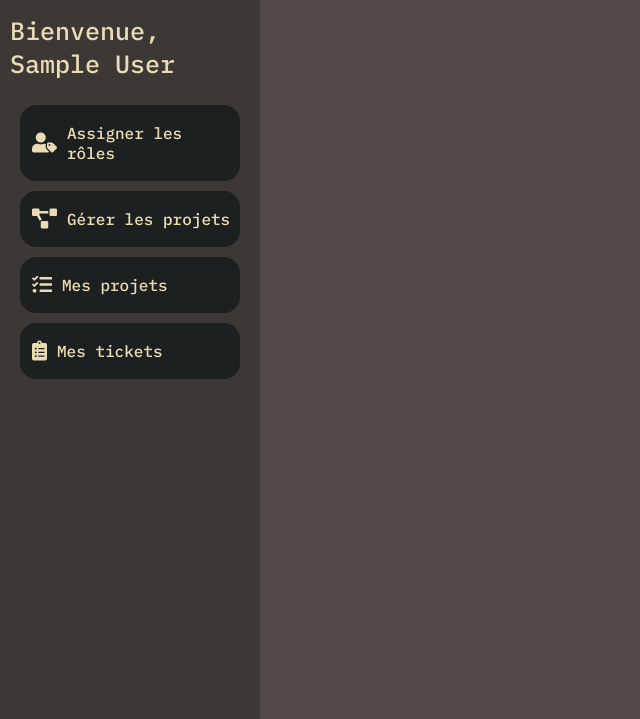
After one commit to AntoineLemarchand/Btracker, a PHP site: page /pages/dashboard.php in a window 1280 px wide. The commit adds this page. Shown: the part 101-820 px from the top of the page, without its empty margins (0-640 px from the left). Run offline with PHP 8.4, Linux system fonts and the light colour scheme; the visitor is signed in with stand-in values (Sample User, id 1); some libraries are stand-ins or nearby versions.

Commit message:
added basic ui for dashboard

```diff
--- a/index.php
+++ b/index.php
@@ -1,7 +1,7 @@
 <?php
 session_start();
 if (!isset($_SESSION['Uname'])) {
-  header('Location: pages/login.php');
+  header('Location: pages/login.html');
 } else {
   header('Location: pages/dashboard.php');
 }
--- /dev/null
+++ b/pages/dashboard.php
@@ -0,0 +1,45 @@
+<?php session_start(); ?>
+<!DOCTYPE HTML>
+<html>
+<head>
+  <meta charset="utf-8">
+  <link rel="icon" href="../../../images/icon.svg">
+  <link rel="stylesheet" href="../styles/baseUI.css">
+  <?php echo "<link rel='stylesheet' href='../styles/role/".$_SESSION['role'].".css'>"; ?>
+  <link rel="stylesheet" href="https://use.fontawesome.com/releases/v5.12.1/css/all.css" crossorigin="anonymous">
+  <link href="https://fonts.googleapis.com/css2?family=IBM+Plex+Mono:wght@500&display=swap" rel="stylesheet">
+</head>
+<body>
+  <header>
+<?php echo "<img src='../../../images/btackerlogo/btracker".$_SESSION['role'].".svg' alt='logo'>"; ?>
+    <form action="../pages/search.php">
+        <input type="text" name="searchQuery">
+        <button type="submit"><i class="fas fa-search"></i></button>
+    </form>
+    <a href="account.php">
+    <div id="account">
+      <p><?php echo strtoupper($_SESSION['name'][0]) ?></p>
+    </div>
+    </a>
+  </header>
+  <nav>
+    <p id="bienvenido">Bienvenue, <?php echo $_SESSION['name'] ?></p>
+    <a href="roleAssign.php" class="option">
+      <i class="fas fa-user-tag"></i>
+      <p>Assigner les rôles</p>
+    </a>
+    <a href="projectManager.php" class="option">
+      <i class="fas fa-project-diagram"></i>
+      <p>Gérer les projets</p>
+    </a>
+    <a href="mysProjects.php" class="option">
+      <i class="fas fa-tasks"></i>
+      <p>Mes projets</p>
+    </a>
+    <a href="myTickets.php" class="option">
+      <i class="fas fa-clipboard-list"></i>
+      <p>Mes tickets</p>
+    </a>
+  </nav>
+</body>
+</html>
--- /dev/null
+++ b/styles/baseUI.css
@@ -0,0 +1,112 @@
+html, body {
+  margin: 0;
+  font-family: 'IBM Plex Mono', monospace;
+  overflow-y: hidden;
+}
+
+body {
+  background-color: #504945;
+}
+
+header {
+  background-color: #282828;
+  display: flex;
+  flex-direction: row;
+  justify-content: space-between;
+}
+
+
+header img {
+  width: 10vh;
+  margin: 10px;
+}
+
+header form, header #account {
+  margin-top: auto;
+  margin-bottom: auto;
+  display: flex;
+  justify-content: center;
+  align-items: center;
+}
+
+header a {
+  margin-top: auto;
+  margin-bottom: auto;
+  text-decoration: none;
+}
+
+header #account {
+  margin-right: 10px;
+  height: 7vh;
+  width: 7vh;
+  font-size: 5vh;
+  border-radius: 7vh;
+  color: #282828;
+}
+
+header form input[type=text] {
+  height: 40px;
+  width: 30vw;
+  font-size: 2vh;
+  border-radius: 5vh 0 0 5vh;
+  border: none;
+  background-color: #a89984;
+}
+
+header form button {
+  height: 42px;
+  width: 5vw;
+  font-size: 2vh;
+  border-radius: 0 5vh 5vh 0;
+  border: none;
+  cursor: pointer;
+  background-color: #7c6f64;
+  color: #ebdbb2;
+}
+
+nav {
+  background-color: #3c3836;
+  color: #ebdbb2;
+  width: 30vh;
+  height: 90vh;
+  padding: 10px;
+}
+
+.option {
+  display: flex;
+  flex-direction: row;
+  justify-content: flex-start;
+  align-items: center;
+  text-decoration: none;
+  color: #ebdbb2;
+  padding: 2px;
+  margin: 10px;
+  border-radius: 2vh;
+  background-color: #1d2021;
+  transition: color .3s, background-color .3s;
+}
+
+.option i {
+  margin: 10px;
+}
+
+.option p {
+  font-size: 16px;
+}
+
+.option i {
+  font-size: 20px;
+}
+
+.option:hover {
+  color: #1d2021;
+  background-color: #ebdbb2;
+}
+
+nav p {
+  font-size: 25px;
+}
+
+#content {
+  background-color: #a89984;
+}
--- /dev/null
+++ b/styles/role/admin.css
@@ -0,0 +1,3 @@
+header #account {
+  background-color: #cc241d;
+}
--- /dev/null
+++ b/styles/role/dev.css
@@ -0,0 +1,3 @@
+header #account {
+  background-color: #98971a;
+}
--- /dev/null
+++ b/styles/role/pm.css
@@ -0,0 +1,3 @@
+header #account {
+  background-color: #d65d0e;
+}
--- /dev/null
+++ b/styles/role/sub.css
@@ -0,0 +1,3 @@
+header #account {
+  background-color: #458588;
+}
```
Also changed, not shown: login.inc.php (deleted, +0 -7 lines), pages/home.php (deleted, +0 -13 lines), pages/login.html (renamed from pages/login.php, +7 -4 lines), pages/registerDemo.html (added, +34 -0 lines), scripts/auth.php (+30 -10 lines), styles/account.css (+35 -1 lines), styles/demoLogin.css (added, +59 -0 lines).
